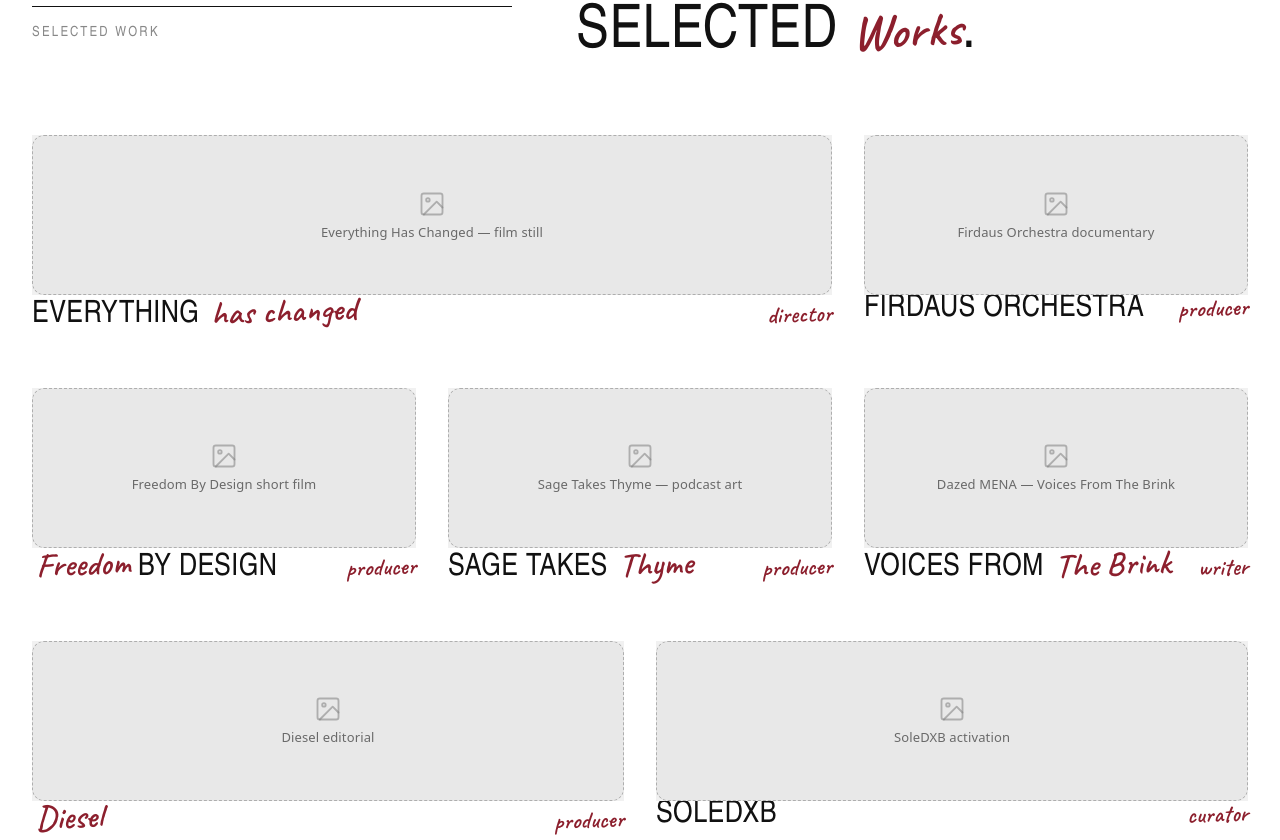
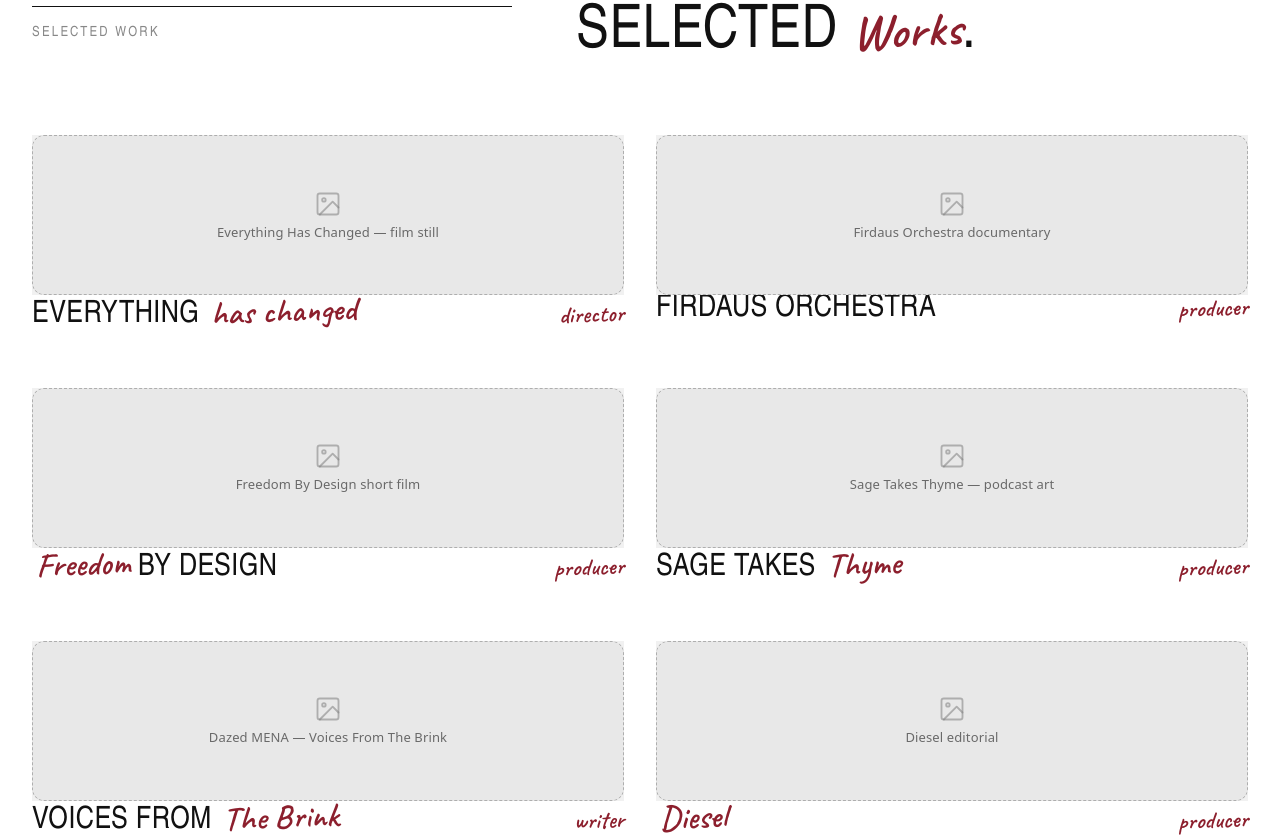
Before and after one commit to ry-le-cloud/rythma-portfolio, a plain HTML site: page A - Editorial.html in a window 1280 px wide. Shown: the part 1517-2357 px from the top of the page. Drawn offline with Linux system fonts and the light colour scheme; no server answers; a web font is replaced by a local one.

Commit message:
Fix about text, 2-col works grid, remove pod items from short form

```diff
--- a/A - Editorial.html
+++ b/A - Editorial.html
@@ -623,7 +623,7 @@
   </div>
   <div class="section-body">
     <div class="about-text">
-      <p>Background in digital media, a philosophy degree &amp; nearly a decade of producing <span class="hand">stories that matter</span>. I foreground the stories of women &amp; communities that rarely get to be seen on their <span class="hand">own terms</span>.</p>
+      <p>Background in digital media, a philosophy degree, and nearly a decade of producing <span class="hand">stories that matter</span>. My work centers the stories of women and communities rarely given the space to be seen on their <span class="hand">own terms</span>.</p>
     </div>
   </div>
 </section>
@@ -637,40 +637,40 @@
   <div class="section-body">
     <div class="works-grid">
 
-      <a class="work w-8" href="#documentary">
-        <image-slot id="A-work-everything" placeholder="Everything Has Changed — film still" style="width:100%; aspect-ratio: 3/4;"></image-slot>
+      <a class="work w-6" href="#documentary">
+        <image-slot id="A-work-everything" placeholder="Everything Has Changed — film still" style="width:100%; aspect-ratio: 4/5;"></image-slot>
         <div class="work-meta">
           <div class="work-title">Everything <span class="hand">has changed</span></div>
           <div class="work-role">director</div>
         </div>
       </a>
 
-      <a class="work w-4" href="#documentary">
-        <image-slot id="A-work-firdaus" placeholder="Firdaus Orchestra documentary" style="width:100%; aspect-ratio: 3/4;"></image-slot>
+      <a class="work w-6" href="#documentary">
+        <image-slot id="A-work-firdaus" placeholder="Firdaus Orchestra documentary" style="width:100%; aspect-ratio: 4/5;"></image-slot>
         <div class="work-meta">
           <div class="work-title">Firdaus Orchestra</div>
           <div class="work-role">producer</div>
         </div>
       </a>
 
-      <a class="work w-4" href="#documentary">
-        <image-slot id="A-work-freedom" placeholder="Freedom By Design short film" style="width:100%; aspect-ratio: 3/4;"></image-slot>
+      <a class="work w-6" href="#documentary">
+        <image-slot id="A-work-freedom" placeholder="Freedom By Design short film" style="width:100%; aspect-ratio: 4/5;"></image-slot>
         <div class="work-meta">
           <div class="work-title"><span class="hand">Freedom</span> By Design</div>
           <div class="work-role">producer</div>
         </div>
       </a>
 
-      <a class="work w-4" href="#podcast">
-        <image-slot id="A-work-sage" placeholder="Sage Takes Thyme — podcast art" style="width:100%; aspect-ratio: 3/4;"></image-slot>
+      <a class="work w-6" href="#podcast">
+        <image-slot id="A-work-sage" placeholder="Sage Takes Thyme — podcast art" style="width:100%; aspect-ratio: 4/5;"></image-slot>
         <div class="work-meta">
           <div class="work-title">Sage Takes <span class="hand">Thyme</span></div>
           <div class="work-role">producer</div>
         </div>
       </a>
 
-      <a class="work w-4" href="#writing">
-        <image-slot id="A-work-dazed" placeholder="Dazed MENA — Voices From The Brink" style="width:100%; aspect-ratio: 3/4;"></image-slot>
+      <a class="work w-6" href="#writing">
+        <image-slot id="A-work-dazed" placeholder="Dazed MENA — Voices From The Brink" style="width:100%; aspect-ratio: 4/5;"></image-slot>
         <div class="work-meta">
           <div class="work-title">Voices From <span class="hand">The Brink</span></div>
           <div class="work-role">writer</div>
@@ -678,7 +678,7 @@
       </a>
 
       <a class="work w-6" href="#campaigns">
-        <image-slot id="A-work-diesel" placeholder="Diesel editorial" style="width:100%; aspect-ratio: 3/4;"></image-slot>
+        <image-slot id="A-work-diesel" placeholder="Diesel editorial" style="width:100%; aspect-ratio: 4/5;"></image-slot>
         <div class="work-meta">
           <div class="work-title"><span class="hand">Diesel</span></div>
           <div class="work-role">producer</div>
@@ -686,7 +686,7 @@
       </a>
 
       <a class="work w-6" href="#events">
-        <image-slot id="A-work-soledxb" placeholder="SoleDXB activation" style="width:100%; aspect-ratio: 3/4;"></image-slot>
+        <image-slot id="A-work-soledxb" placeholder="SoleDXB activation" style="width:100%; aspect-ratio: 4/5;"></image-slot>
         <div class="work-meta">
           <div class="work-title">SoleDXB</div>
           <div class="work-role">curator</div>
@@ -800,21 +800,6 @@
     <h2 class="section-title">Producing <span class="hand">short form</span> &amp; social.</h2>
   </div>
   <div class="section-body">
-    <div class="pod-grid">
-      <div class="pod-item">
-        <image-slot id="A-pod-sage" placeholder="Sage Takes Thyme cover" style="width:100%; aspect-ratio: 1/1;"></image-slot>
-        <h4>Sage Takes <span class="hand">Thyme</span></h4>
-      </div>
-      <div class="pod-item">
-        <image-slot id="A-pod-2" placeholder="Podcast cover" style="width:100%; aspect-ratio: 1/1;"></image-slot>
-        <h4>Directed <span class="hand">episodes</span></h4>
-      </div>
-      <div class="pod-item">
-        <image-slot id="A-pod-3" placeholder="Podcast cover" style="width:100%; aspect-ratio: 1/1;"></image-slot>
-        <h4>Studio <span class="hand">production</span></h4>
-      </div>
-    </div>
-
     <div class="reel-header">Social &amp; Video</div>
     <div class="reel-scroll">
       <a class="reel-item" href="#">
```
Also changed, not shown: portfolio-standalone.html (+13 -28 lines).
